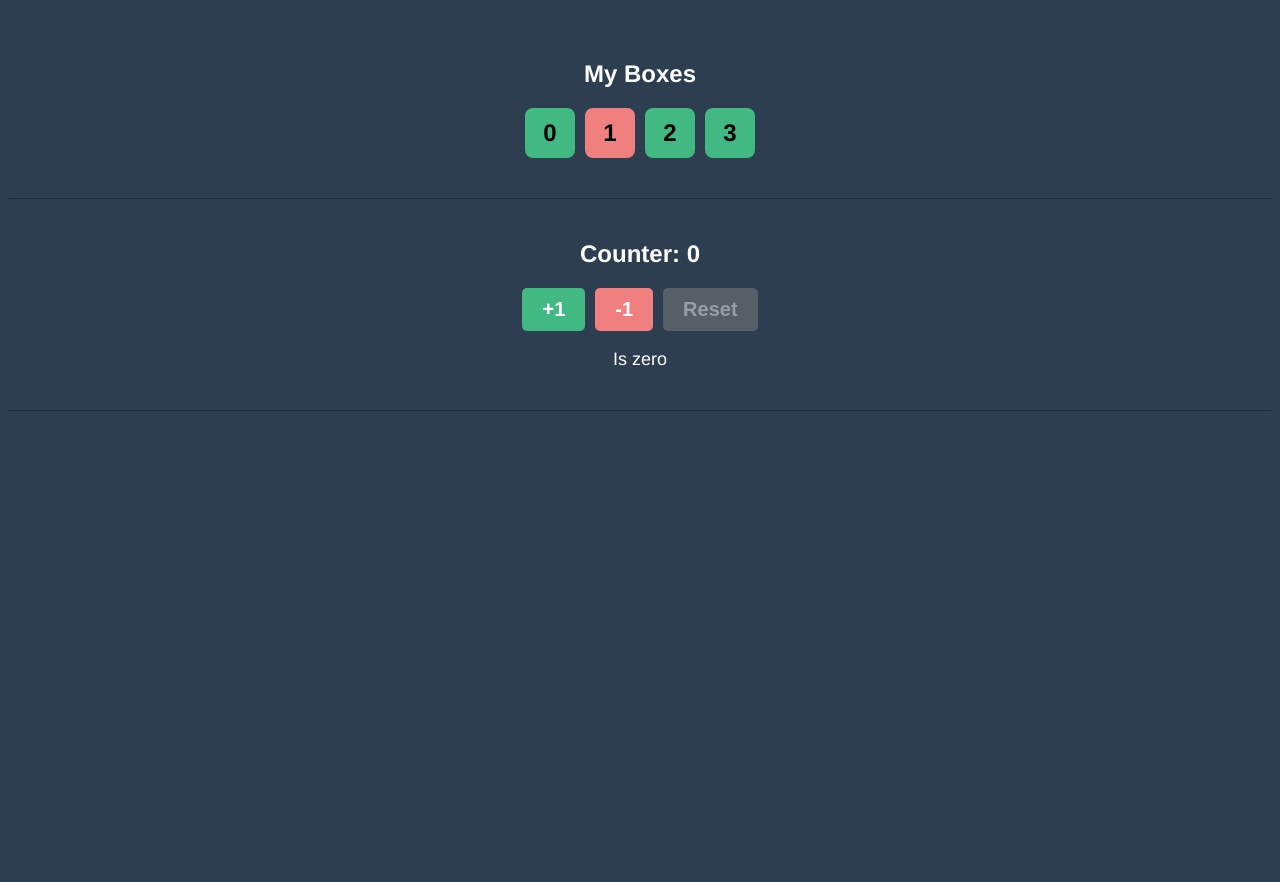
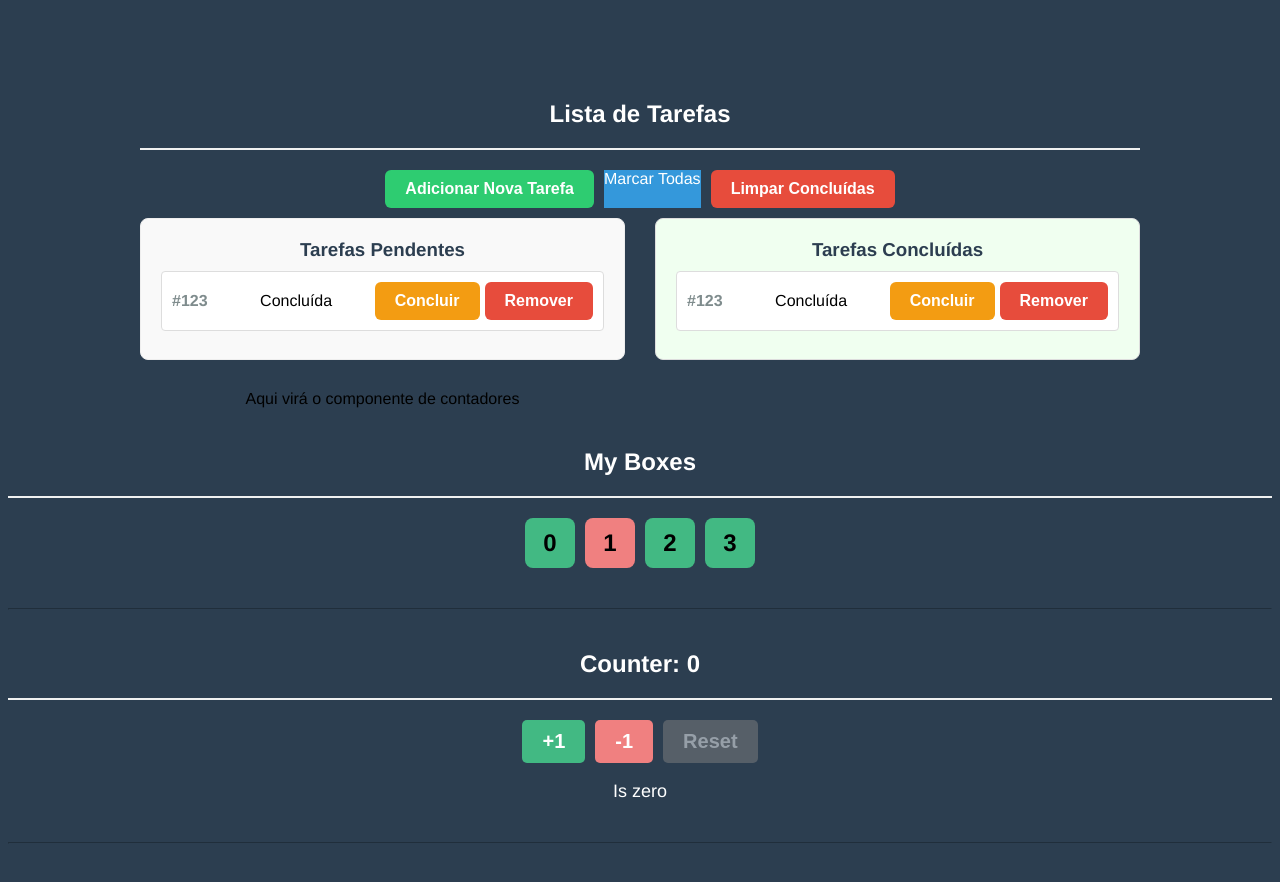
Before and after one commit to combizera/learning-vue, a Vue app: page / in a window 1280 px wide. Before the commit the page ends 800 px from the top, so only its background shows below. Built offline with nearby package versions, Linux system fonts and the light colour scheme.

Commit message:
feat: class watcher pt. 2

```diff
--- a/src/App.vue
+++ b/src/App.vue
@@ -1,4 +1,7 @@
 <template>
+  <!-- TASK -->
+  <SectionTask />
+
   <!-- BOX -->
   <SectionBox />
 
@@ -14,12 +17,14 @@
 <script>
   import SectionBox from './components/SectionBox.vue'
   import SectionCounter from './components/SectionCounter.vue';
+  import SectionTask from './components/Task/SectionTask.vue';
 
   export default {
     name: 'App',
     components: {
       SectionBox,
       SectionCounter,
+      SectionTask,
     },
     data() {
       return {
--- /dev/null
+++ b/src/components/Task/SectionTask.vue
@@ -0,0 +1,14 @@
+<template>
+  <TaskList />
+</template>
+
+<script>
+import TaskList from './TaskList.vue';
+
+  export default {
+    name: 'SectionTask',
+    components: {
+      TaskList,
+    },
+  }
+</script>
--- a/src/components/TaskItem.vue
+++ b/src/components/Task/TaskItem.vue
@@ -14,6 +14,12 @@
     </button>
   </div>
 </template>
+
+<script>
+  export default {
+    name: 'TaskItem',
+  }
+</script>
 
 <style scoped>
 .task-item {
--- /dev/null
+++ b/src/components/Task/TaskList.vue
@@ -0,0 +1,124 @@
+<template>
+  <div class="task-list-container">
+    <h2>
+      Lista de Tarefas
+    </h2>
+
+    <div class="controls">
+      <button class="btn-add">
+        Adicionar Nova Tarefa
+      </button>
+      <div class="btn-toggle-all">
+        Marcar Todas
+      </div>
+      <button class="btn-clear">
+        Limpar Concluídas
+      </button>
+    </div>
+
+    <div class="tasks-container">
+      <div class="pending-tasks">
+        <h3>
+          Tarefas Pendentes
+        </h3>
+        <TaskItem />
+      </div>
+
+      <div class="completed-tasks">
+        <h3>
+          Tarefas Concluídas
+        </h3>
+        <TaskItem />
+      </div>
+
+      <span>
+        Aqui virá o componente de contadores
+      </span>
+    </div>
+  </div>
+</template>
+
+<script>
+import TaskItem from './TaskItem.vue';
+
+  export default {
+    name: 'TaskList',
+    components: {
+      TaskItem
+    }
+  }
+</script>
+
+<style>
+  .task-list-container {
+    max-width: 1000px;
+    margin: 0 auto;
+    padding: 20px;
+    }
+    h2 {
+      color: #3498db;
+      margin-bottom: 20px;
+      padding-bottom: 20px;
+      border-bottom: 2px solid #f0f0f0;
+    }
+    .controls {
+      display: flex;
+      gap: 10px;
+      margin-bottom: 10px;
+      flex-wrap: wrap;
+      justify-content: center;
+    }
+    button {
+      padding: 10px 20px;
+      border: none;
+      border-radius: 6px;
+      cursor: pointer;
+      font-weight: bold;
+      transition: .3s all;
+      font-size: 1rem;
+    }
+    .btn-add {
+      background-color: #2ecc71;
+      color: white;
+    }
+    .btn-add:hover {
+      background-color: #27ae60;
+    }
+    .btn-clear {
+      background-color: #e74c3c;
+      color: white;
+    }
+    .btn-clear:hover {
+      background-color: #c0392b;
+    }
+    .btn-toggle-all {
+      background-color: #3498db;
+      color: white;
+    }
+    .btn-toggle-all:hover {
+      background-color: #2980b9;
+    }
+    .tasks-container {
+      display: grid;
+      grid-template-columns: 1fr 1fr;
+      gap: 30px;
+    }
+    .pending-tasks, .completed-tasks {
+      padding: 20px;
+      border-radius: 8px;
+    }
+    .pending-tasks {
+      background-color: #f9f9f9;
+      border: 1px solid #eee;
+    }
+    .completed-tasks {
+      background-color: #f0fff0;
+      border: 1px solid #ddd;
+    }
+    .pending-tasks h3, .completed-tasks h3 {
+      margin-top: 0;
+      margin-bottom: 10px;
+      color: #2c3e50;
+      text-align: center;
+    }
+</style>
```
